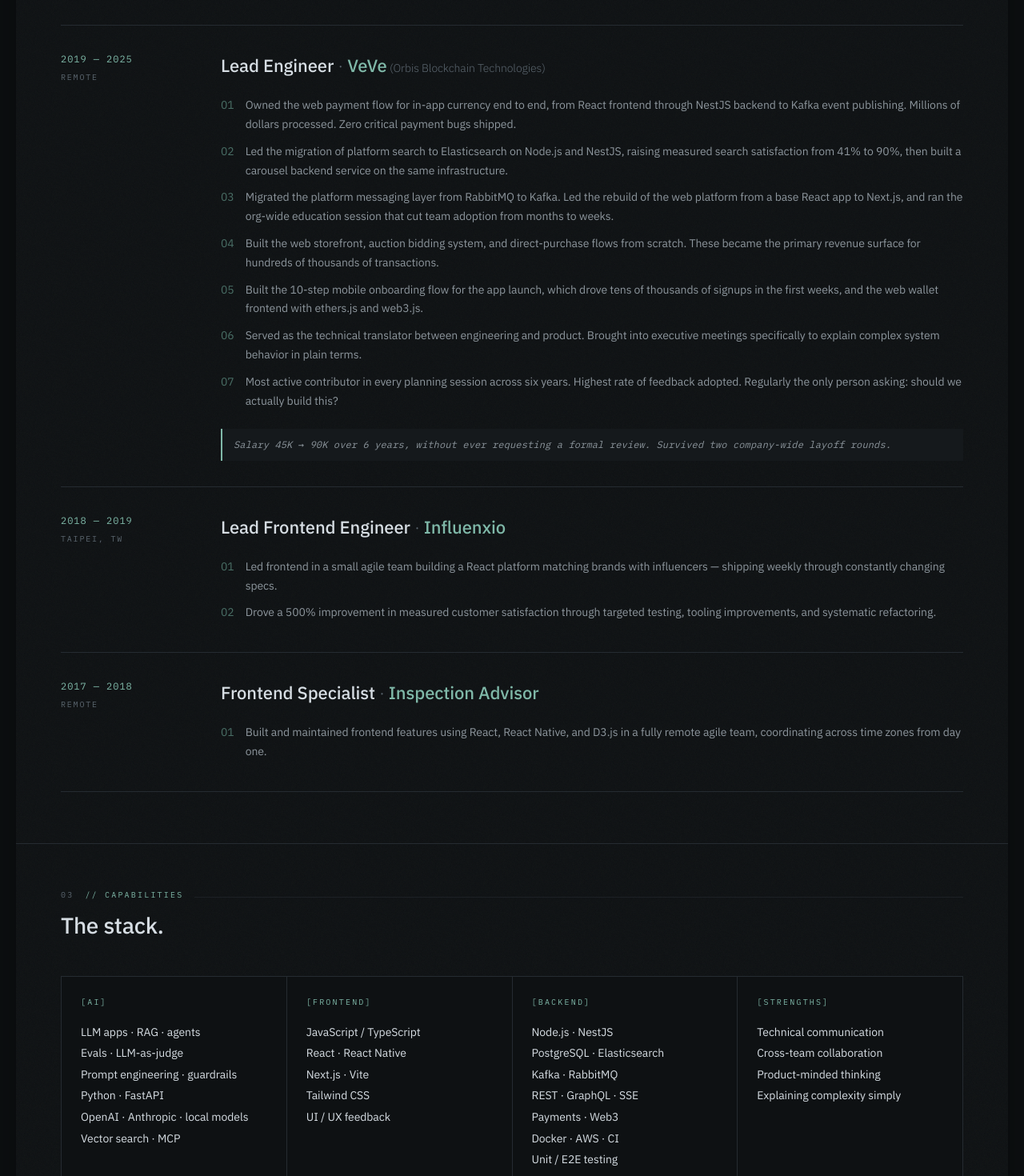
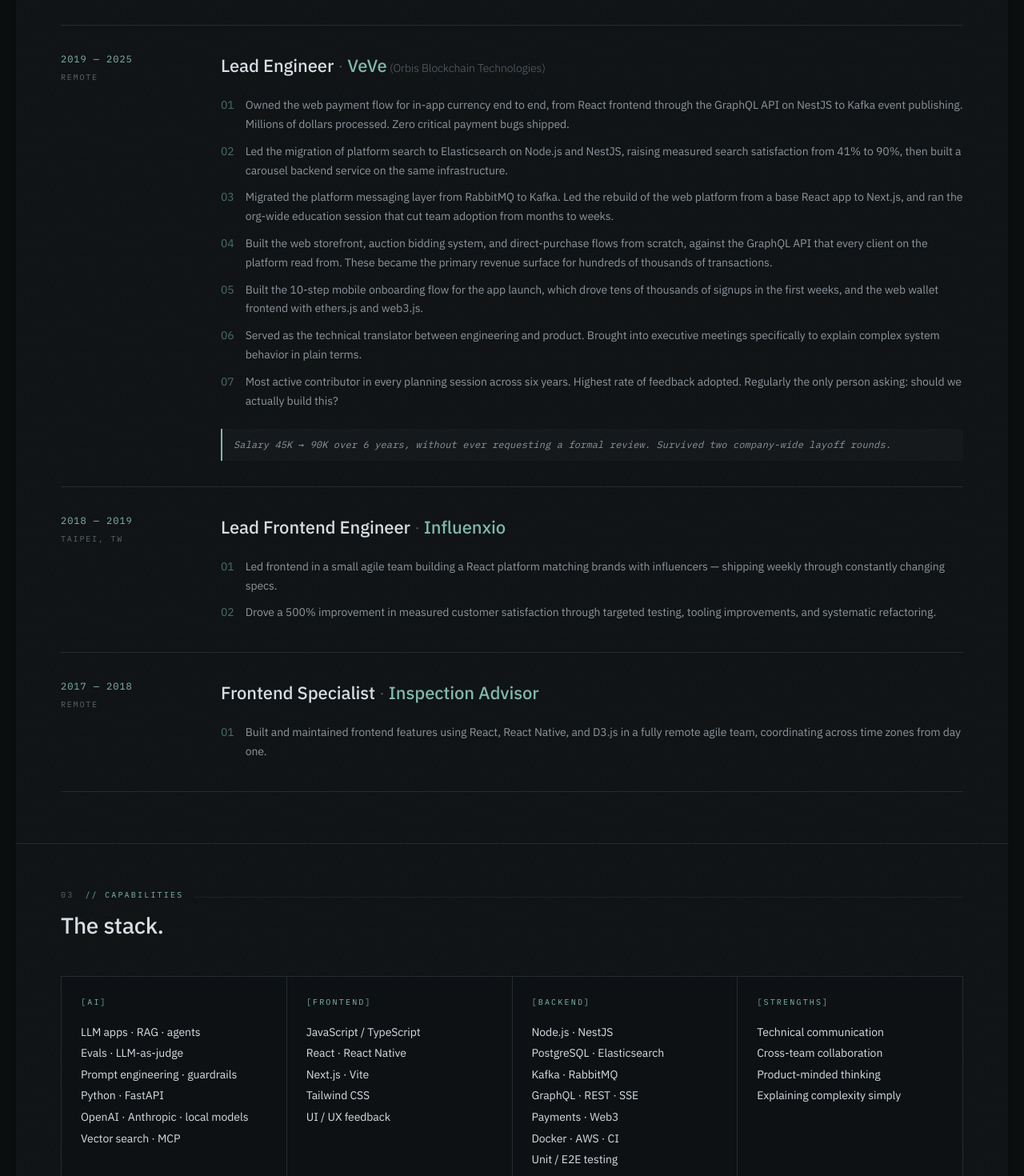
Before and after one commit to alexvervloet/PersonalWebsite, a React (Vite) app: page / in a window 1280 px wide. Shown: the part 2040-3510 px from the top of the page at 80% size. Built offline with nearby package versions, Linux system fonts and the light colour scheme.

Commit message:
content: surface GraphQL in the backend skills and VeVe bullets

```diff
--- a/src/data.ts
+++ b/src/data.ts
@@ -35,7 +35,7 @@
         'Node.js · NestJS',
         'PostgreSQL · Elasticsearch',
         'Kafka · RabbitMQ',
-        'REST · GraphQL · SSE',
+        'GraphQL · REST · SSE',
         'Payments · Web3',
         'Docker · AWS · CI',
         'Unit / E2E testing',
@@ -72,10 +72,10 @@
       period: '2019 — 2025',
       place: 'Remote',
       bullets: [
-        'Owned the web payment flow for in-app currency end to end, from React frontend through NestJS backend to Kafka event publishing. Millions of dollars processed. Zero critical payment bugs shipped.',
+        'Owned the web payment flow for in-app currency end to end, from React frontend through the GraphQL API on NestJS to Kafka event publishing. Millions of dollars processed. Zero critical payment bugs shipped.',
         'Led the migration of platform search to Elasticsearch on Node.js and NestJS, raising measured search satisfaction from 41% to 90%, then built a carousel backend service on the same infrastructure.',
         'Migrated the platform messaging layer from RabbitMQ to Kafka. Led the rebuild of the web platform from a base React app to Next.js, and ran the org-wide education session that cut team adoption from months to weeks.',
-        'Built the web storefront, auction bidding system, and direct-purchase flows from scratch. These became the primary revenue surface for hundreds of thousands of transactions.',
+        'Built the web storefront, auction bidding system, and direct-purchase flows from scratch, against the GraphQL API that every client on the platform read from. These became the primary revenue surface for hundreds of thousands of transactions.',
         'Built the 10-step mobile onboarding flow for the app launch, which drove tens of thousands of signups in the first weeks, and the web wallet frontend with ethers.js and web3.js.',
         'Served as the technical translator between engineering and product. Brought into executive meetings specifically to explain complex system behavior in plain terms.',
         'Most active contributor in every planning session across six years. Highest rate of feedback adopted. Regularly the only person asking: should we actually build this?',
```
